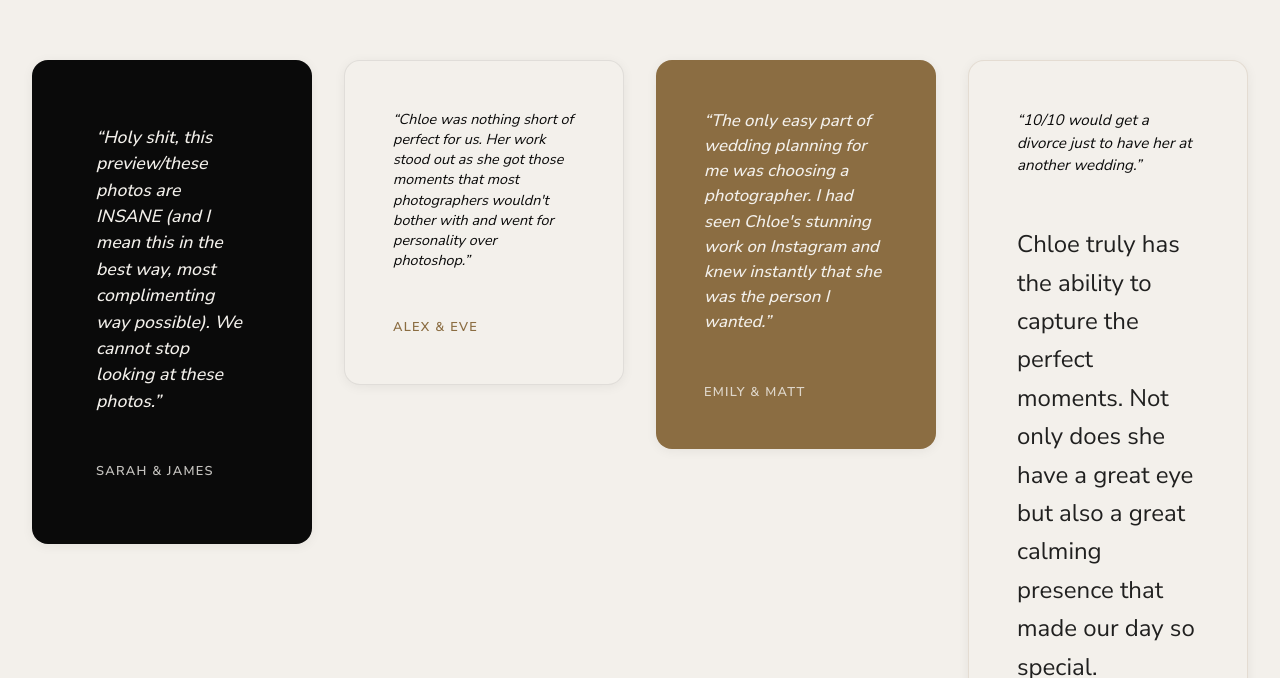
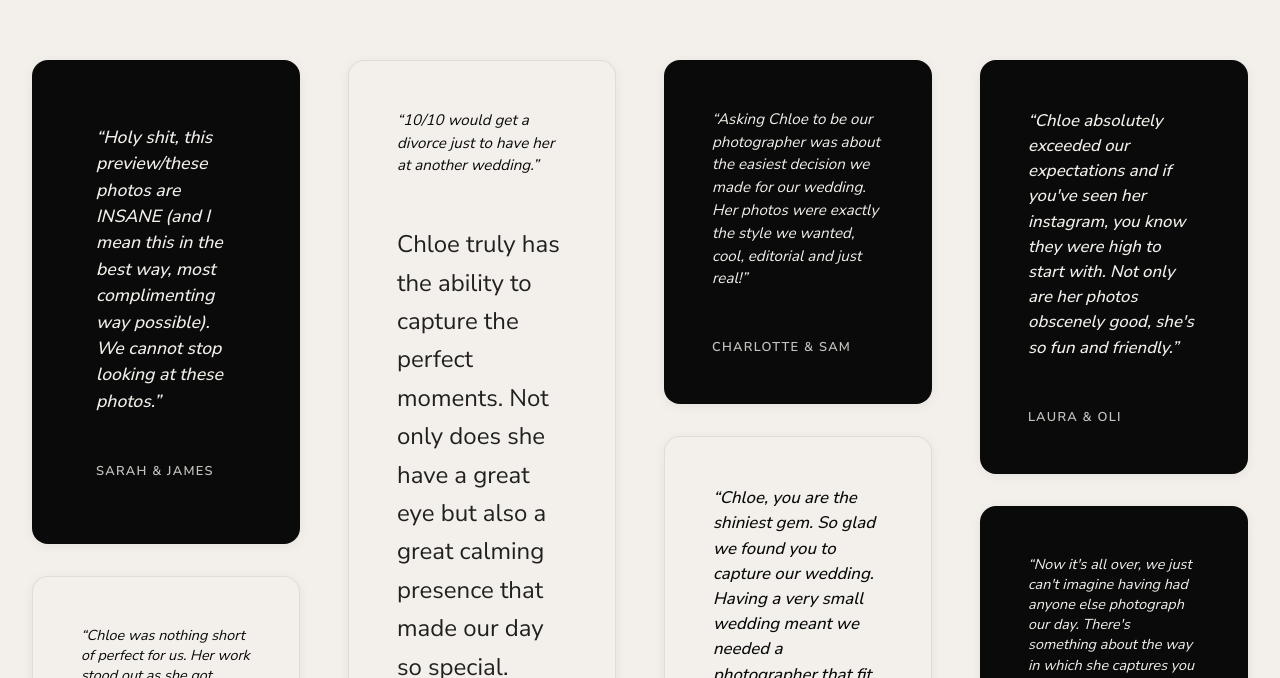
Before and after one commit to maxwebsterkhan/chloe-mary, a Next.js app: page /kind-words in a window 1280 px wide. Shown: the part 1022-1700 px from the top of the page. Built offline with nearby package versions, Linux system fonts and the light colour scheme.

Commit message:
grid fix

```diff
--- a/src/app/kind-words/kind-words.module.scss
+++ b/src/app/kind-words/kind-words.module.scss
@@ -269,20 +269,23 @@
 }
 
 .testimonialsGrid {
-  display: grid;
-  grid-template-columns: repeat(auto-fit, minmax(280px, 1fr));
-  gap: tokens.$spacing-md;
+  columns: 4;
+  column-gap: tokens.$spacing-lg;
   margin-bottom: tokens.$spacing-xxl;
-  align-items: start;
 
-  @include breakpoint-down("tablet") {
-    grid-template-columns: repeat(auto-fit, minmax(250px, 1fr));
-    gap: tokens.$spacing-sm;
+  @media (max-width: 1199px) {
+    columns: 3;
+    column-gap: tokens.$spacing-md;
+  }
+
+  @media (max-width: 899px) {
+    columns: 2;
+    column-gap: tokens.$spacing-sm;
   }
 
   @include breakpoint-down("mobile") {
-    grid-template-columns: 1fr;
-    gap: tokens.$spacing-md;
+    columns: 1;
+    column-gap: 0;
   }
 }
 
@@ -295,6 +298,10 @@
   gap: tokens.$spacing-sm;
   box-shadow: 0 2px 12px rgba(0, 0, 0, 0.06);
   transition: transform 0.2s ease, box-shadow 0.2s ease;
+  break-inside: avoid;
+  margin-bottom: tokens.$spacing-md;
+  width: 100%;
+  box-sizing: border-box;
 
   &:hover {
     transform: translateY(-1px);
@@ -356,9 +363,14 @@
   @include breakpoint-down("tablet") {
     padding: tokens.$spacing-md;
     border-radius: 8px;
+    margin-bottom: tokens.$spacing-sm;
   }
 
-  // Simple size and style variations
+  @include breakpoint-down("mobile") {
+    margin-bottom: tokens.$spacing-md;
+  }
+
+  // Simple size and style variations - remove fixed heights
   &.compact {
     .testimonialText {
       font-size: 0.9rem;
```
